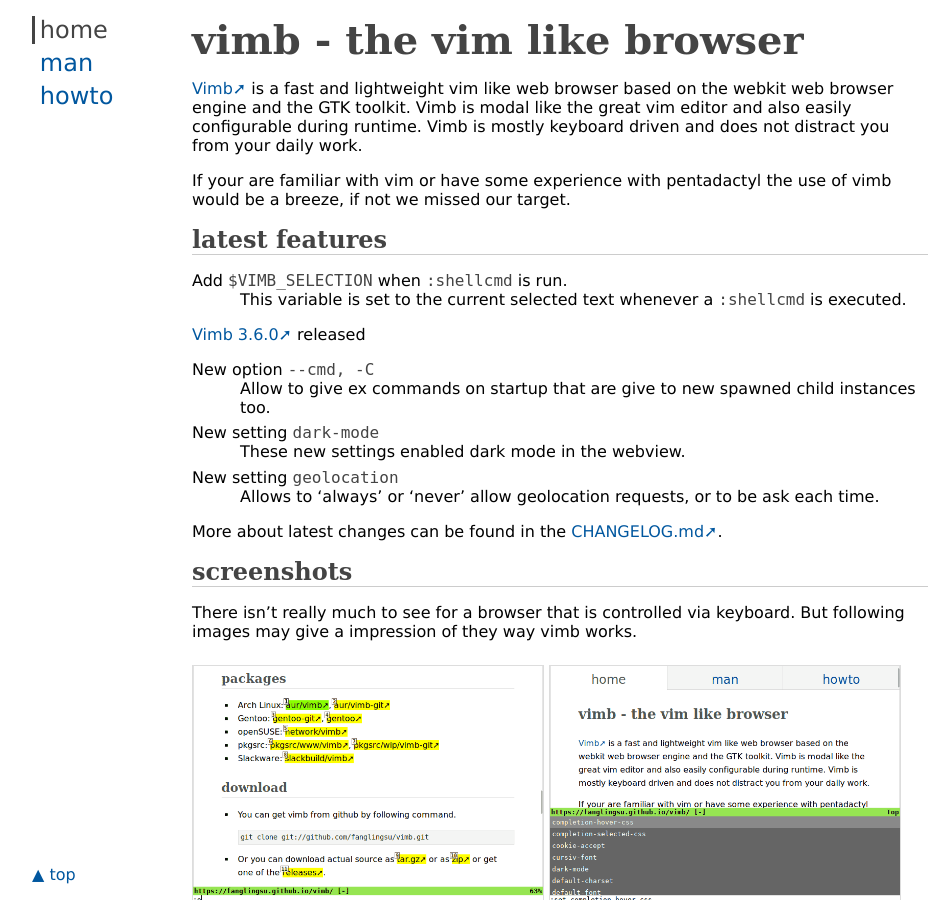
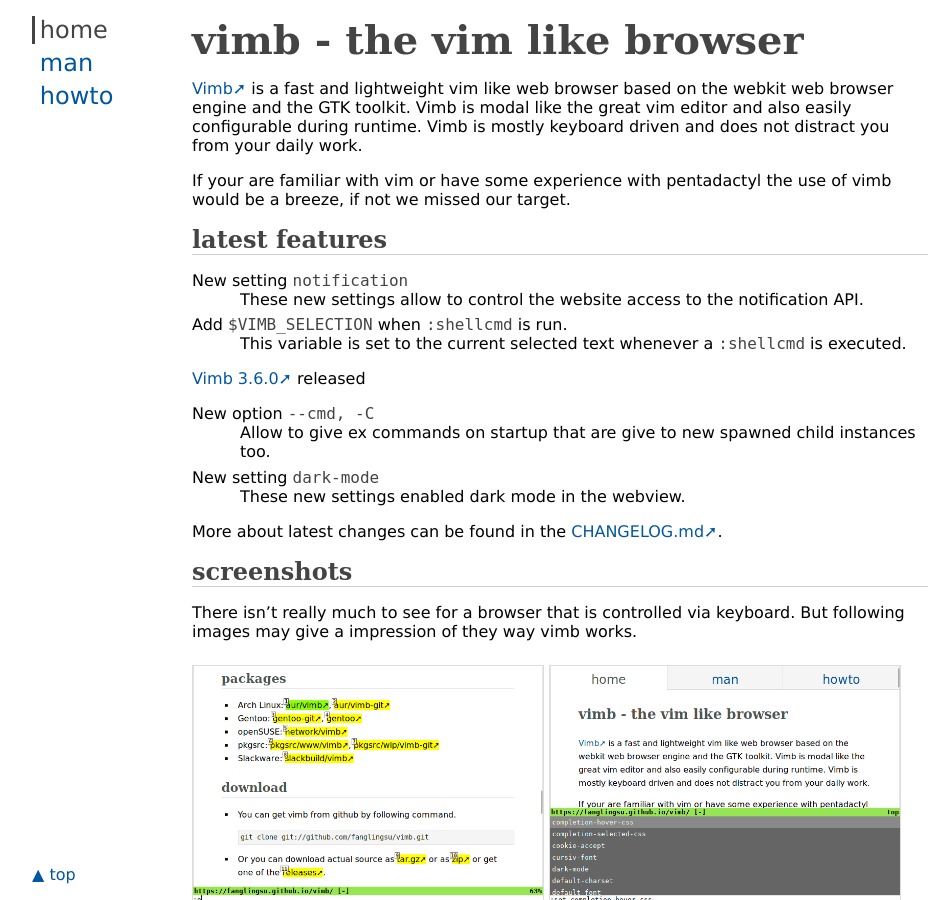
Before and after one commit to fanglingsu/vimb, a Jekyll site: the page built from index.md, in a window 1280 px wide and 900 px high. Shown: the whole window, without its empty margins (160-1106 px from the left). Built offline with Jekyll 4.4.1, drawn with Linux system fonts in a browser that asks for light colours.

Commit message:
Update for new setting 'notification'.

```diff
--- a/index.md
+++ b/index.md
@@ -16,6 +16,10 @@
 of vimb would be a breeze, if not we missed our target.
 
 ## latest features
+New setting `notification`
+: These new settings allow to control the website access to the notification
+  API.
+
 Add `$VIMB_SELECTION` when `:shellcmd` is run.
 : This variable is set to the current selected text whenever a `:shellcmd` is
   executed.
@@ -28,10 +32,6 @@
 
 New setting `dark-mode`
 : These new settings enabled dark mode in the webview.
-
-New setting `geolocation`
-: Allows to 'always' or 'never' allow geolocation requests, or to be ask each
-  time.
 
 More about latest changes can be found in the [CHANGELOG.md][].
 
```
Also changed, not shown: man.md (+4 -0 lines).
